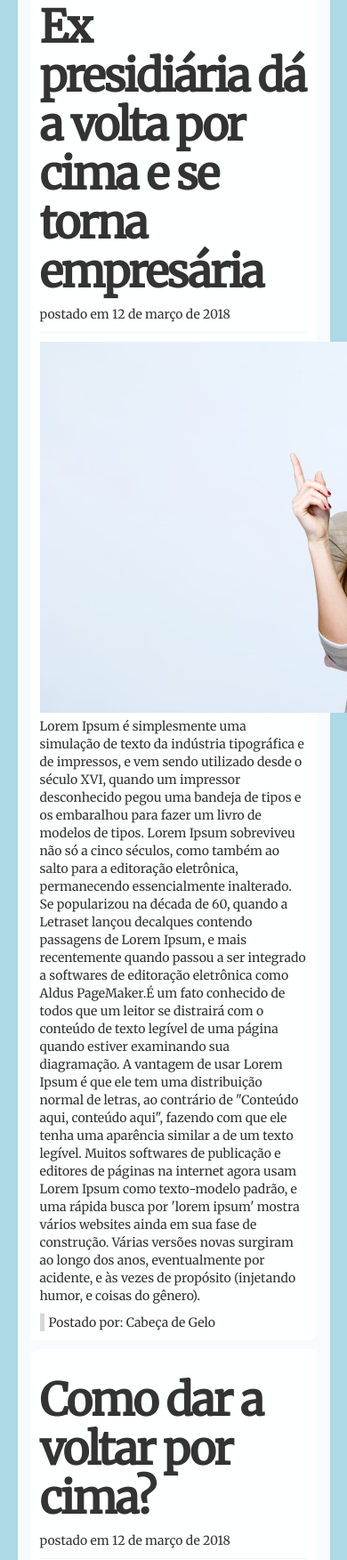
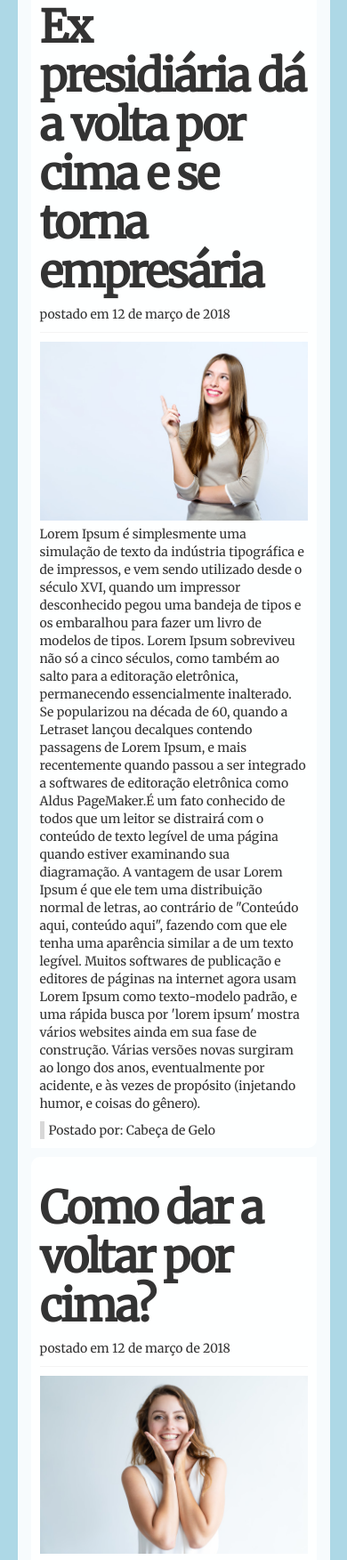
Before and after one commit to trabpw/trabpw.github.io, a PHP site: page /relatos.html in a window 390 px wide. Shown: the part 322-2075 px from the top of the page at 89% size. Run offline with PHP 8.4, Linux system fonts and the light colour scheme; some libraries are stand-ins or nearby versions.

Commit message:
imagens responsivas

```diff
--- a/estilo.css
+++ b/estilo.css
@@ -16,6 +16,7 @@ body
 	font-family: 'Merriweather', serif;
 	overflow-x: hidden;
 }
+
 
 /* Barra de navegação */
 
@@ -276,6 +277,14 @@ footer
 	margin: 0 10px 5px 0;
 }
 
+.img-postagem img
+{
+	max-width:200px;
+    max-height:150px;
+    width: auto;
+    height: auto;
+}
+
 
 
 .postado
--- a/relatos.html
+++ b/relatos.html
@@ -78,7 +78,7 @@
 					<div id="postagem">
 						<h2>Ex presidiária dá a volta por cima e se torna empresária</h2>
 						<span class="data-postagem">postado em 12 de março de 2018</span>
-						<img class="img-postagem" src="imagens/mulher1.jpg">
+						<img class="img-postagem img-responsive" src="imagens/mulher1.jpg">
 						<p>
 							Lorem Ipsum é simplesmente uma simulação de texto da indústria tipográfica e de impressos, e vem sendo utilizado desde o século XVI, quando um impressor desconhecido pegou uma bandeja de tipos e os embaralhou para fazer um livro de modelos de tipos. Lorem Ipsum sobreviveu não só a cinco séculos, como também ao salto para a editoração eletrônica, permanecendo essencialmente inalterado. Se popularizou na década de 60, quando a Letraset lançou decalques contendo passagens de Lorem Ipsum, e mais recentemente quando passou a ser integrado a softwares de editoração eletrônica como Aldus PageMaker.É um fato conhecido de todos que um leitor se distrairá com o conteúdo de texto legível de uma página quando estiver examinando sua diagramação. A vantagem de usar Lorem Ipsum é que ele tem uma distribuição normal de letras, ao contrário de "Conteúdo aqui, conteúdo aqui", fazendo com que ele tenha uma aparência similar a de um texto legível. Muitos softwares de publicação e editores de páginas na internet agora usam Lorem Ipsum como texto-modelo padrão, e uma rápida busca por 'lorem ipsum' mostra vários websites ainda em sua fase de construção. Várias versões novas surgiram ao longo dos anos, eventualmente por acidente, e às vezes de propósito (injetando humor, e coisas do gênero).
 
@@ -94,7 +94,7 @@
 					<div id="postagem">
 						<h2>Como dar a voltar por cima?</h2>
 						<span class="data-postagem">postado em 12 de março de 2018</span>
-						<img class="img-postagem" src="imagens/mulher2.jpg">
+						<img class="img-postagem img-responsive" src="imagens/mulher2.jpg">
 						<p>
 							Lorem Ipsum é simplesmente uma simulação de texto da indústria tipográfica e de impressos, e vem sendo utilizado desde o século XVI, quando um impressor desconhecido pegou uma bandeja de tipos e os embaralhou para fazer um livro de modelos de tipos. Lorem Ipsum sobreviveu não só a cinco séculos, como também ao salto para a editoração eletrônica, permanecendo essencialmente inalterado. Se popularizou na década de 60, quando a Letraset lançou decalques contendo passagens de Lorem Ipsum, e mais recentemente quando passou a ser integrado a softwares de editoração eletrônica como Aldus PageMaker.É um fato conhecido de todos que um leitor se distrairá com o conteúdo de texto legível de uma página quando estiver examinando sua diagramação. A vantagem de usar Lorem Ipsum é que ele tem uma distribuição normal de letras, ao contrário de "Conteúdo aqui, conteúdo aqui", fazendo com que ele tenha uma aparência similar a de um texto legível. Muitos softwares de publicação e editores de páginas na internet agora usam Lorem Ipsum como texto-modelo padrão, e uma rápida busca por 'lorem ipsum' mostra vários websites ainda em sua fase de construção. Várias versões novas surgiram ao longo dos anos, eventualmente por acidente, e às vezes de propósito (injetando humor, e coisas do gênero).
 
```
